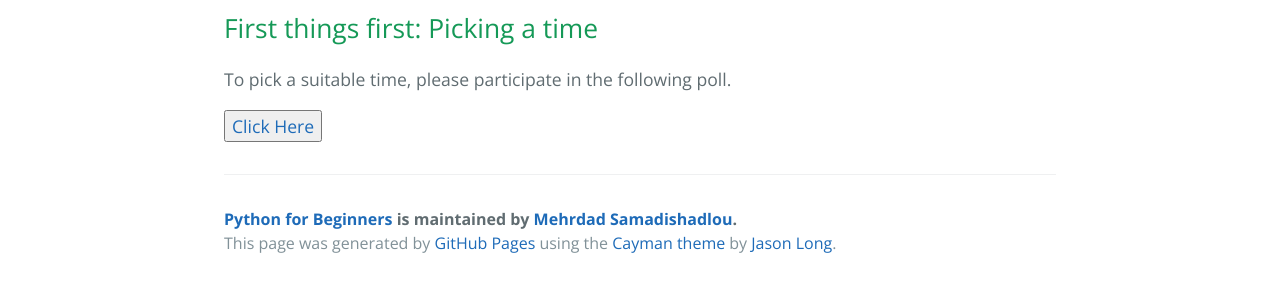
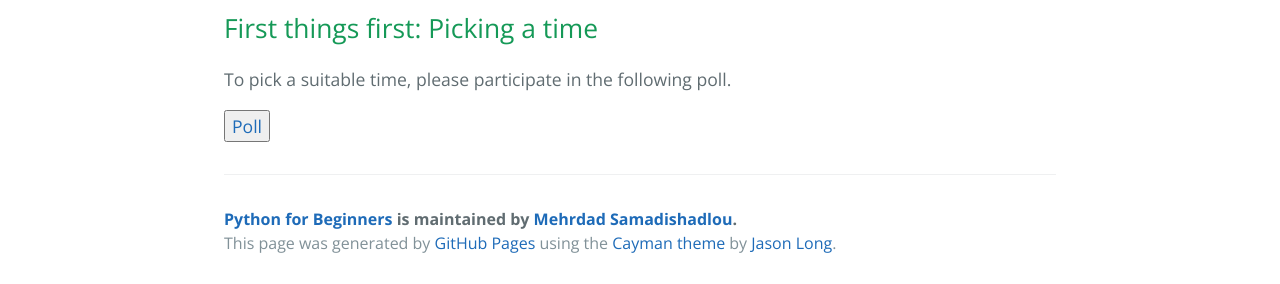
Before and after one commit to MehrdadSamadishadlou/Python_for_Beginners, a Jekyll site: the page built from index.md, in a window 1280 px wide. Shown: the part 1114-1398 px from the top of the page. Built offline with Jekyll 4.4.1, drawn with Linux system fonts in a browser that asks for light colours.

Commit message:
Update index.md

```diff
--- a/index.md
+++ b/index.md
@@ -36,4 +36,4 @@ So sit back, relax, and get ready to dive into the exciting world of Python prog
 
 To pick a suitable time, please participate in the following poll.
 
-<a href="https://www.when2meet.com/?20747825-MFjPd" target="_blank"><button>Click Here</button></a>
+<a href="https://www.when2meet.com/?20747825-MFjPd" target="_blank"><button>Poll</button></a>
```
